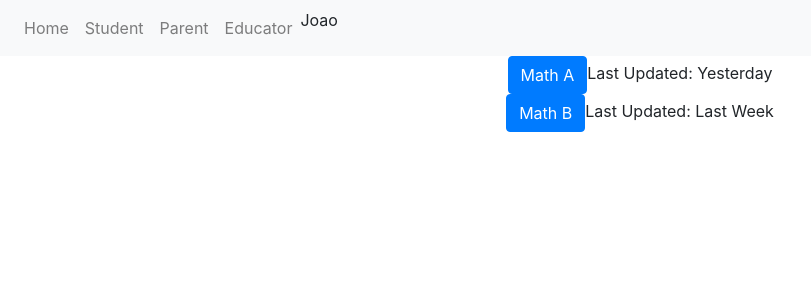
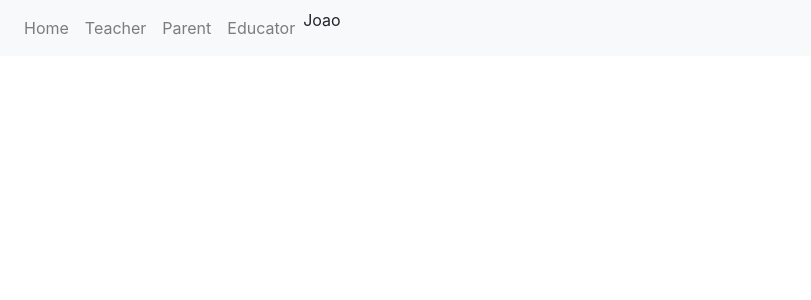
Before and after one commit to LPRivest/vanhacks2020GU, a React (Create React App) app in the folder hydrozoa-labs/: page /educator in a window 1280 px wide. Shown: the top 300 px of the page, without its empty margins (0-811 px from the left). Built offline with nearby package versions, Linux system fonts and the light colour scheme.

Commit message:
Changed Educator to Teacher and made new Educator. Removed Student from Nav

```diff
--- a/hydrozoa-labs/src/App.js
+++ b/hydrozoa-labs/src/App.js
@@ -4,8 +4,8 @@ import './App.css';
 import { BrowserRouter } from 'react-router-dom'
 import Nav from './components/Nav'
 import { Switch, Route, Link } from 'react-router-dom'
-import Student from './pages/Student'
 import Educator from './pages/Educator'
+import Teacher from './pages/Teacher'
 import Parent from './pages/Parent';
 
 function App() {
@@ -21,7 +21,13 @@ function App() {
         <Nav name="Joao"></Nav>
         <Switch>
           <Route path="/educator">
-            <Educator classes={[
+            <Educator />
+          </Route>
+          <Route path="/parent">
+            <Parent />
+          </Route>
+          <Route path="/teacher">
+            <Teacher classes={[
               {
                 name: "Math A",
                 course: "Mathematics",
@@ -34,14 +40,7 @@ function App() {
                 teacher: "You",
                 lastUpdated: "Last Week"
               }
-            ]}
-              userName="João" />
-          </Route>
-          <Route path="/parent">
-            <Parent />
-          </Route>
-          <Route path="/student">
-            <Student />
+            ]} />
           </Route>
           <Route path="/">
             <Home />
--- a/hydrozoa-labs/src/components/Nav.js
+++ b/hydrozoa-labs/src/components/Nav.js
@@ -14,7 +14,7 @@ export default function Navigation(props) {
                         <Nav.Link as={Link} to="/">Home</Nav.Link>
                     </Nav.Item>
                     <Nav.Item eventkey={2} href="/">
-                        <Nav.Link as={Link} to="/student">Student</Nav.Link>
+                        <Nav.Link as={Link} to="/teacher">Teacher</Nav.Link>
                     </Nav.Item>
                     <Nav.Item eventkey={3} href="/">
                         <Nav.Link as={Link} to="/parent">Parent</Nav.Link>
--- a/hydrozoa-labs/src/pages/Educator.js
+++ b/hydrozoa-labs/src/pages/Educator.js
@@ -1,52 +1,9 @@
-import React, { useState } from 'react'
-import Container from 'react-bootstrap/esm/Container'
-import Button from 'react-bootstrap/Button'
-import Row from 'react-bootstrap/Row'
-import Col from 'react-bootstrap/Col'
-import PageTemplate from '../components/PageTemplate'
-import ClassCard from '../components/ClassCard'
+import React from 'react'
 
+export default function Educator() {
+    return (
+        <div>
 
-export default function Educator(props) {
-    const [showModal, setShowModal] = useState(0)
-
-    function handleClassClick(clas) {
-        setShowModal(clas);
-    }
-
-
-    let classes = props.classes.map((clas) => {
-        return (
-            <Row><Col>
-                <ClassHelper
-                    class={clas.name}
-                    lastUpdated={clas.lastUpdated}
-                    onClick={handleClassClick}
-                />
-            </Col></Row>
-        )
-    })
-
-    let classModal = '';
-    if (showModal) {
-        classModal = <ClassCard title={showModal} toggleModal={handleClassClick} />
-    }
-
-    return (
-        <PageTemplate>
-            {classes}
-            {classModal}
-        </PageTemplate>
+        </div>
     )
 }
-
-
-function ClassHelper(props) {
-    return <>
-        <Button
-            onClick={() => props.onClick(props.class)}>
-            {props.class}
-        </Button>
-        Last Updated: {props.lastUpdated}
-    </>
-}
--- /dev/null
+++ b/hydrozoa-labs/src/pages/Teacher.js
@@ -0,0 +1,52 @@
+import React, { useState } from 'react'
+import Container from 'react-bootstrap/esm/Container'
+import Button from 'react-bootstrap/Button'
+import Row from 'react-bootstrap/Row'
+import Col from 'react-bootstrap/Col'
+import PageTemplate from '../components/PageTemplate'
+import ClassCard from '../components/ClassCard'
+
+
+export default function Teacher(props) {
+    const [showModal, setShowModal] = useState(0)
+
+    function handleClassClick(clas) {
+        setShowModal(clas);
+    }
+
+
+    let classes = props.classes.map((clas) => {
+        return (
+            <Row><Col>
+                <ClassHelper
+                    class={clas.name}
+                    lastUpdated={clas.lastUpdated}
+                    onClick={handleClassClick}
+                />
+            </Col></Row>
+        )
+    })
+
+    let classModal = '';
+    if (showModal) {
+        classModal = <ClassCard title={showModal} toggleModal={handleClassClick} />
+    }
+
+    return (
+        <PageTemplate>
+            {classes}
+            {classModal}
+        </PageTemplate>
+    )
+}
+
+
+function ClassHelper(props) {
+    return <>
+        <Button
+            onClick={() => props.onClick(props.class)}>
+            {props.class}
+        </Button>
+        Last Updated: {props.lastUpdated}
+    </>
+}
```
